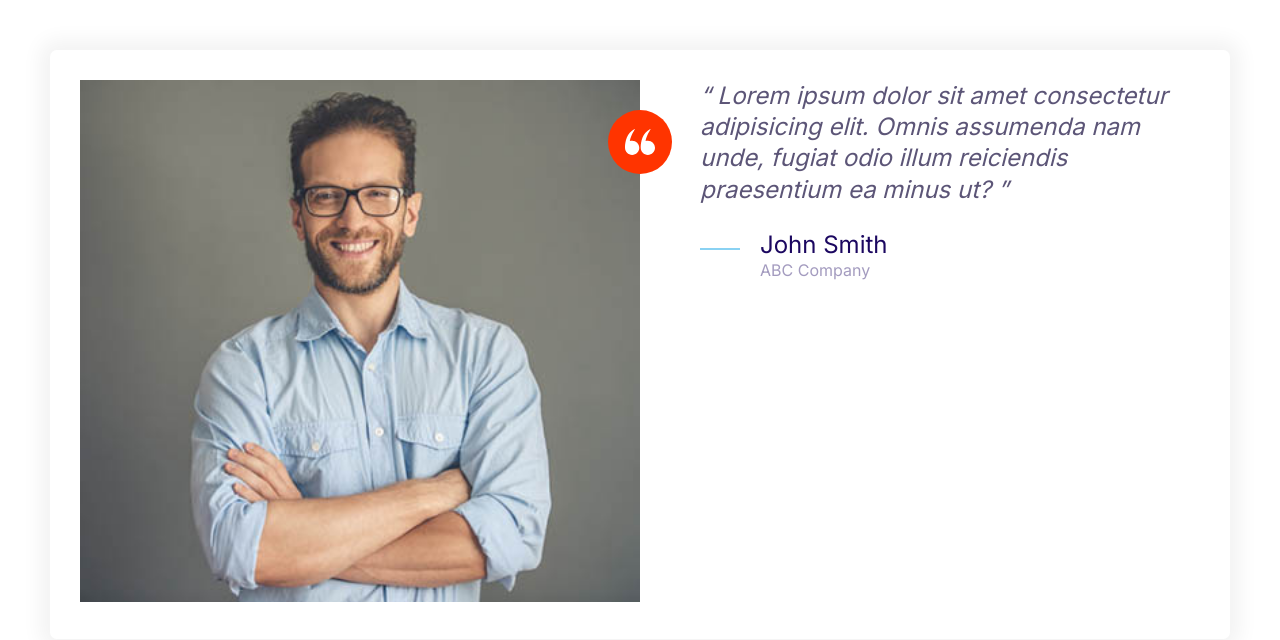
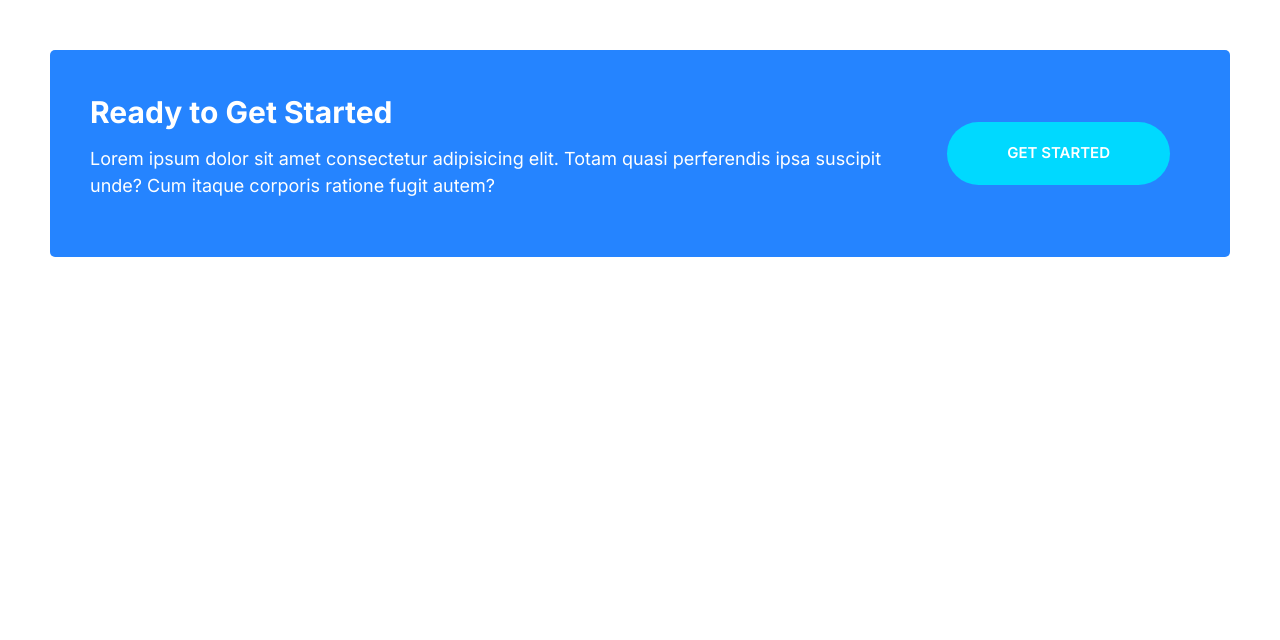
Before and after one commit to ivannetreba/mushify, a plain HTML site: page index.html in a window 1280 px wide. Drawn offline with Linux system fonts and the light colour scheme.

Commit message:
Define callout components.

```diff
--- a/css/styles.css
+++ b/css/styles.css
@@ -236,6 +236,11 @@ a {
 
 .btn--accent:hover {
   background: #ec3000;
+}
+
+.btn--stretched {
+  padding-left: 6rem;
+  padding-right: 6rem;
 }
 
 .btn--block {
@@ -515,3 +520,47 @@ a {
     margin-right: 0;
   }
 }
+
+
+/* Callouts */
+
+.callout {
+  padding: 4rem;
+  border-radius: 5px;
+}
+
+.callout--primary {
+  background: var(--color-primary);
+  color: #fff;
+}
+
+.callout__heading {
+  color: #fff;
+  margin-top: 0;
+  font-size: 3rem;
+}
+
+.callout .btn {
+  justify-self: center;
+  align-self: center;
+}
+
+.callout__content {
+  text-align: center;
+}
+
+@media screen and (min-width: 768px) {
+  .callout .grid--1x2 {
+    grid-template-columns: 1fr auto;
+  }
+
+  .callout__content {
+    text-align: left;
+  }
+
+  .callout .btn {
+    justify-self: start;
+    margin: 0 2rem;
+  }
+
+}
--- a/index.html
+++ b/index.html
@@ -11,34 +11,15 @@
   <link rel="stylesheet" href="css/styles.css" />
 </head>
 <body style="padding: 5rem;">
-  <div class="card testimonial">
+  <div class="callout callout--primary">
     <div class="grid grid--1x2">
-      <div class="testimonial__image">
-        <img src="images/testimonial.jpg" alt="A happy, smilling customer">
-        <span class="icon-container icon-container--accent">
-          <svg class="icon icon--white icon--small">
-            <use xlink:href="images/sprite.svg#quotes"></use>
-          </svg>
-        </span>
+      <div class="callout__content">
+        <h2 class="callout__heading">Ready to Get Started</h2>
+        <p>
+          Lorem ipsum dolor sit amet consectetur adipisicing elit. Totam quasi perferendis ipsa suscipit unde? Cum itaque corporis ratione fugit autem?
+        </p>
       </div>
-      <blockquore class="quote">
-        <p class="quote__text">
-          Lorem ipsum dolor sit amet consectetur adipisicing elit. Omnis assumenda nam unde, fugiat odio illum reiciendis praesentium ea minus ut?
-        </p>
-        <footer>
-          <div class="media">
-            <div class="media__image">
-                <svg class="icon icon--primary quote__line">
-                  <use xlink:href="images/sprite.svg#line"></use>
-                </svg>
-            </div>
-            <div class="media__body">
-              <h3 class="media__title quote__author">John Smith</h3>
-              <p class="quote__organization">ABC Company</p>
-            </div>
-          </div>
-        </footer>
-      </blockquore>
+      <a href="#" class="btn btn--secondary btn--stretched">Get Started</a>
     </div>
   </div>
 </body>
```
Also changed, not shown: components/callout.html (added, +11 -0 lines).
